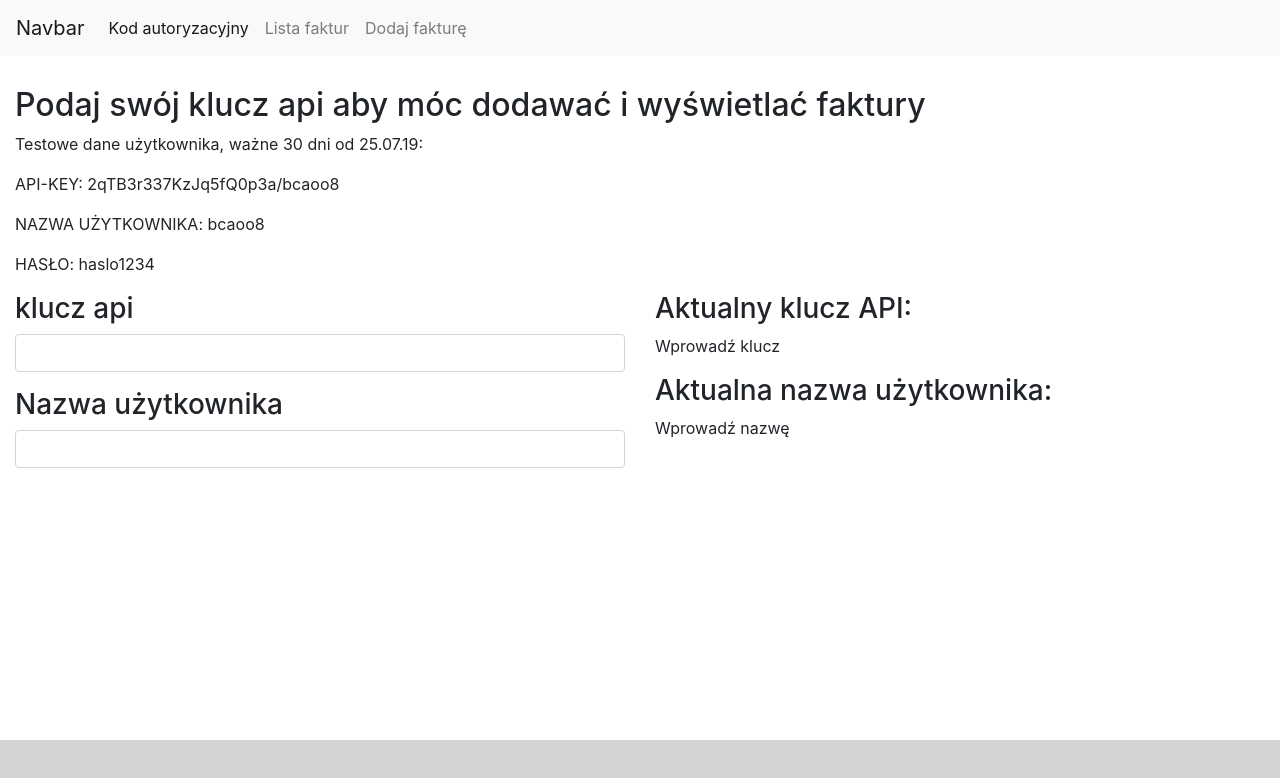
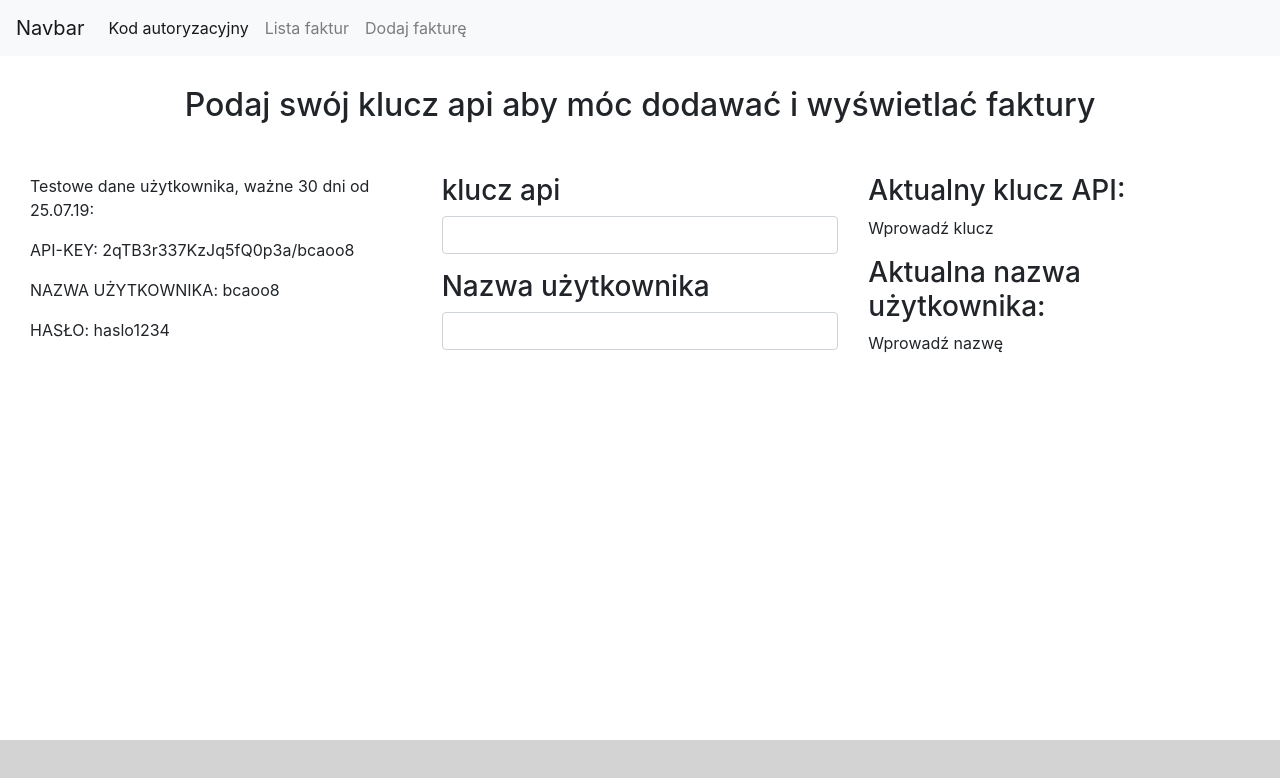
Before and after one commit to sp-pl/REST-API-Invoicing-interface, a React (Create React App) app in the folder rest-fakturownia/: page / in a window 1280 px wide. Shown: the top 778 px of the page. Built offline with nearby package versions, Linux system fonts and the light colour scheme.

Commit message:
add some styling and change and change odd markup

```diff
--- a/rest-fakturownia/src/components/main/api_key_input/api_key_input.jsx
+++ b/rest-fakturownia/src/components/main/api_key_input/api_key_input.jsx
@@ -5,12 +5,14 @@ class apiKeyInput extends React.Component{
 		return(
 			<div className="container-fluid">
 				<div className="row">
-					<h2 className="col-md-12">Podaj swój klucz api aby móc dodawać i wyświetlać faktury</h2>
+					<h2 className="col-md-12 text-center m-bottom-50">Podaj swój klucz api aby móc dodawać i wyświetlać faktury</h2>
+					<div className="col-md-4">
 						<p className="col-md-12">Testowe dane użytkownika, ważne 30 dni od 25.07.19:</p>
 						<p className="col-md-12">API-KEY: 2qTB3r337KzJq5fQ0p3a/bcaoo8</p>
 						<p className="col-md-12">NAZWA UŻYTKOWNIKA: bcaoo8</p>
 						<p className="col-md-12">HASŁO: haslo1234</p>
 					</div>
+					<div className="col-md-8">
 						<div className="row">
 							<div className="col-md-6">
 								<div
@@ -41,6 +43,8 @@ class apiKeyInput extends React.Component{
 							</div>
 						</div>
 					</div>
+				</div>
+			</div>
 		)
 	}
 }
--- a/rest-fakturownia/src/components/main/invoices_list/invoices_list.jsx
+++ b/rest-fakturownia/src/components/main/invoices_list/invoices_list.jsx
@@ -11,7 +11,6 @@ class InvoicesList extends React.Component{
 			response: null
 		}
 		this.fetchInvoices = this.fetchInvoices.bind(this);
-		// this.appendInvoices = this.appendInvoices.bind(this);
 	}
 	fetchInvoices(){
 		fetch("https://bcaoo8.fakturownia.pl/invoices.json?period=this_month&api_token=2qTB3r337KzJq5fQ0p3a/bcaoo8")
--- a/rest-fakturownia/src/index.css
+++ b/rest-fakturownia/src/index.css
@@ -24,3 +24,6 @@ body{
 .form-error{
 	border:1px solid red !important;
 }
+.m-bottom-50{
+	margin-bottom:50px;
+}
```
Lines whose indentation alone changed are shown as unchanged.
